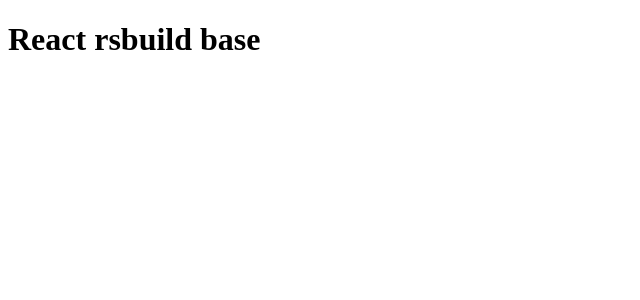
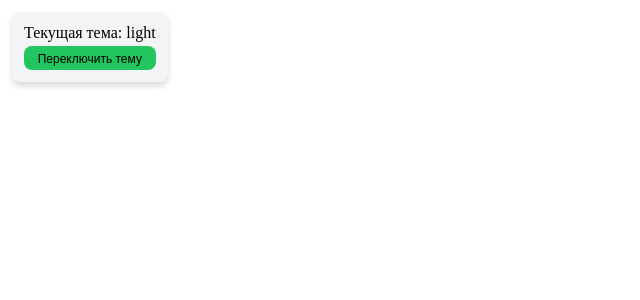
Before and after one commit to VladAvseev/my-budget-web, a React (Vite) app: page / in a window 1280 px wide. Shown: the top 300 px of the page, without its empty margins (0-640 px from the left). Built offline with nearby package versions, Linux system fonts and the light colour scheme.

Commit message:
fix styles

```diff
--- /dev/null
+++ b/env.d.ts
@@ -0,0 +1 @@
+/// <reference types="@rsbuild/core/types" />
--- /dev/null
+++ b/src/App.css
@@ -0,0 +1,5 @@
+* {
+  box-sizing: border-box;
+  margin: 0;
+  padding: 0;
+}
--- a/src/App.tsx
+++ b/src/App.tsx
@@ -1,8 +1,11 @@
+import { TestLayout } from '@/TestLayout';
+import './App.css';
+
 const App = () => {
   return (
-    <div>
-      <h1>React rsbuild base</h1>
-    </div>
+    <>
+      <TestLayout />
+    </>
   );
 };
 
--- /dev/null
+++ b/src/TestLayout.tsx
@@ -0,0 +1,56 @@
+import { useState } from 'react';
+import { useTheme, useThemeStyles } from '@/shared/theme';
+
+export const TestLayout = () => {
+  const { theme, setTheme } = useTheme();
+  const styles = useThemeStyles();
+  const [isHovered, setIsHovered] = useState(false);
+
+  return (
+    <div
+      style={{
+        width: '100vw',
+        minHeight: '100vh',
+        display: 'flex',
+        alignItems: 'flex-start',
+        backgroundColor: styles.colors.bg,
+        color: styles.colors.text,
+        padding: styles.spacing.m,
+      }}
+    >
+      <div
+        style={{
+          display: 'flex',
+          flexDirection: 'column',
+          gap: styles.spacing.xs,
+          padding: styles.spacing.m,
+          backgroundColor: styles.colors.bgSecondary,
+          borderRadius: styles.radius.m,
+          boxShadow: styles.shadow.m,
+        }}
+      >
+        <text style={{ fontSize: styles.typography.fontSize.l }}>Текущая тема: {theme}</text>
+        <button
+          onMouseEnter={() => setIsHovered(true)}
+          onMouseLeave={() => setIsHovered(false)}
+          style={{
+            padding: styles.spacing.xs,
+            borderRadius: styles.radius.m,
+            fontSize: styles.typography.fontSize.m,
+            backgroundColor: isHovered ? styles.colors.primaryHover : styles.colors.primary,
+            border: 'none',
+          }}
+          onClick={() => setTheme(theme === 'light' ? 'dark' : 'light')}
+        >
+          <text
+            style={{
+              fontSize: styles.typography.fontSize.s,
+            }}
+          >
+            Переключить тему
+          </text>
+        </button>
+      </div>
+    </div>
+  );
+};
--- a/src/index.tsx
+++ b/src/index.tsx
@@ -1,4 +1,5 @@
 import App from '@/App';
+import { ThemeProvider } from '@/shared/theme';
 import React from 'react';
 import { createRoot } from 'react-dom/client';
 
@@ -12,6 +13,8 @@ const root = createRoot(container);
 
 root.render(
   <React.StrictMode>
-    <App />
+    <ThemeProvider>
+      <App />
+    </ThemeProvider>
   </React.StrictMode>,
 );
--- a/src/shared/styles/dark.ts
+++ b/src/shared/styles/dark.ts
@@ -6,8 +6,8 @@ export const darkStyles = {
     bgSecondary: palette.dark800,
     text: palette.white,
     textSecondary: palette.dark400,
-    primary: palette.blue500,
-    primaryHover: palette.blue600,
+    primary: palette.green500,
+    primaryHover: palette.green700,
     border: palette.dark700,
     error: palette.red500,
     errorBg: palette.red700,
--- a/src/shared/styles/light.ts
+++ b/src/shared/styles/light.ts
@@ -3,12 +3,12 @@ import { palette } from './tokens';
 export const lightStyles = {
   colors: {
     bg: palette.white,
-    bgSecondary: palette.light50,
+    bgSecondary: palette.light100,
     text: palette.black,
     textSecondary: palette.dark500,
-    primary: palette.blue500,
-    primaryHover: palette.blue600,
-    border: palette.light200,
+    primary: palette.green500,
+    primaryHover: palette.green700,
+    border: palette.light300,
     error: palette.red500,
     errorBg: palette.red50,
     warning: palette.orange500,
--- a/src/shared/styles/tokens.ts
+++ b/src/shared/styles/tokens.ts
@@ -7,15 +7,12 @@ export const palette = {
   light200: '#e5e7eb',
   light300: '#d1d5db',
 
-  dark400: '#9ca3af',
-  dark500: '#6b7280',
-  dark700: '#374151',
-  dark800: '#1f2937',
-  dark900: '#111827',
-  dark950: '#0a0f1a',
-
-  blue500: '#3b82f6',
-  blue600: '#2563eb',
+  dark400: '#b3b3b3',
+  dark500: '#8c8c8c',
+  dark700: '#4d4d4d',
+  dark800: '#333333',
+  dark900: '#242424',
+  dark950: '#141414',
 
   red50: '#fef2f2',
   red500: '#ef4444',
--- /dev/null
+++ b/src/shared/theme/ThemeContext.tsx
@@ -0,0 +1,38 @@
+import { useStyles, type ThemeName } from '@/shared/styles';
+import { createContext, useCallback, useContext, useMemo, useState, type ReactNode } from 'react';
+import { getStoredTheme, setStoredTheme } from './storage';
+
+interface ThemeContextValue {
+  theme: ThemeName;
+  setTheme: (theme: ThemeName) => void;
+}
+
+const DEFAULT_THEME: ThemeName = 'light';
+
+const ThemeContext = createContext<ThemeContextValue | null>(null);
+
+export const ThemeProvider = ({ children }: { children: ReactNode }) => {
+  const [theme, setThemeState] = useState<ThemeName>(() => getStoredTheme() ?? DEFAULT_THEME);
+
+  const setTheme = useCallback((next: ThemeName) => {
+    setThemeState(next);
+    setStoredTheme(next);
+  }, []);
+
+  const value = useMemo(() => ({ theme, setTheme }), [theme, setTheme]);
+
+  return <ThemeContext.Provider value={value}>{children}</ThemeContext.Provider>;
+};
+
+export function useTheme(): ThemeContextValue {
+  const ctx = useContext(ThemeContext);
+  if (!ctx) {
+    throw new Error('useTheme должен использоваться внутри ThemeProvider');
+  }
+  return ctx;
+}
+
+export function useThemeStyles() {
+  const { theme } = useTheme();
+  return useStyles(theme);
+}
--- /dev/null
+++ b/src/shared/theme/index.ts
@@ -0,0 +1,2 @@
+export { ThemeProvider, useTheme, useThemeStyles } from './ThemeContext';
+export { getStoredTheme, setStoredTheme } from './storage';
--- /dev/null
+++ b/src/shared/theme/storage.ts
@@ -0,0 +1,24 @@
+import type { ThemeName } from '@/shared/styles';
+
+const THEME_STORAGE_KEY = 'theme';
+
+function isValidTheme(value: unknown): value is ThemeName {
+  return value === 'light' || value === 'dark';
+}
+
+export function getStoredTheme(): ThemeName | null {
+  try {
+    const value = localStorage.getItem(THEME_STORAGE_KEY);
+    return isValidTheme(value) ? value : null;
+  } catch {
+    return null;
+  }
+}
+
+export function setStoredTheme(theme: ThemeName): void {
+  try {
+    localStorage.setItem(THEME_STORAGE_KEY, theme);
+  } catch {
+    // localStorage недоступен — сохранить выбранную тему не получится
+  }
+}
```
Also changed, not shown: 1 other file (tests, documents, lock files or other folders).
